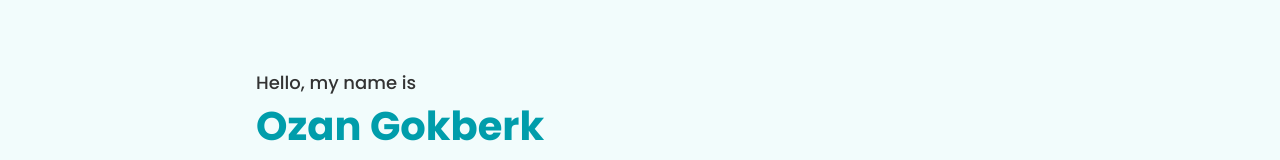
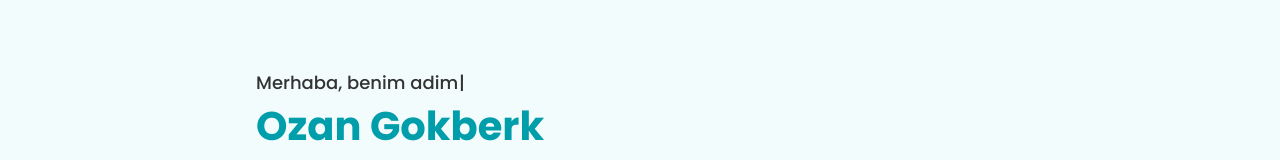
Before and after one commit to Ozan797/Gokberk-V2, a React (Vite) app: page / in a window 1280 px wide. Shown: the part 195-355 px from the top of the page. Built offline with nearby package versions, Linux system fonts and the light colour scheme.

Commit message:
added typewriter effect

```diff
--- a/package.json
+++ b/package.json
@@ -20,7 +20,8 @@
     "react-bootstrap": "^2.9.1",
     "react-dom": "^18.2.0",
     "react-intersection-observer": "^9.5.3",
-    "react-router-dom": "^6.20.0"
+    "react-router-dom": "^6.20.0",
+    "typewriter-effect": "^2.21.0"
   },
   "devDependencies": {
     "@types/react": "^18.2.37",
--- a/src/pages/Home/Home.jsx
+++ b/src/pages/Home/Home.jsx
@@ -1,14 +1,24 @@
 import styles from "./Home.module.css";
 // import Clouds from "../../assets/Cloudy.svg";
 import GitHubIcon from "@mui/icons-material/GitHub";
-import LinkedInIcon from '@mui/icons-material/LinkedIn';
+import LinkedInIcon from "@mui/icons-material/LinkedIn";
+import Typewriter from "typewriter-effect";
 
 const Home = () => {
   return (
     <>
       <section id="landing" className={styles.home}>
         <div className={styles.container}>
-          <h3 className={styles.head}>Hello, my name is </h3>
+          <h3 className={styles.head}>
+            <Typewriter
+              options={{
+                strings: ["Hello, my name is", "Merhaba, benim adim"],
+                autoStart: true,
+                loop: true,
+                delay: 60,
+              }}
+            />
+          </h3>
           <h1 className={styles.title}>Ozan Gokberk</h1>
           <p className={styles.titleDesc}>
             I'm Ozan, a skilled software engineer specialized in Fullstack
@@ -27,10 +37,19 @@ const Home = () => {
             <button>
               <a href="/experience">View Experience</a>
             </button>
-            <a href="https://github.com/Ozan797" target="_blank" rel="noreferrer" id={styles.link}>
+            <a
+              href="https://github.com/Ozan797"
+              target="_blank"
+              rel="noreferrer"
+              id={styles.link}
+            >
               <GitHubIcon className={styles.githubIcon} />
             </a>
-            <a href="https://www.linkedin.com/in/ozan-gokberk-bb6939240/" target="_blank" rel="noreferrer">
+            <a
+              href="https://www.linkedin.com/in/ozan-gokberk-bb6939240/"
+              target="_blank"
+              rel="noreferrer"
+            >
               <LinkedInIcon className={styles.linkedInIcon} />
             </a>
           </div>
```
Also changed, not shown: 1 other file (tests, documents, lock files or other folders).
